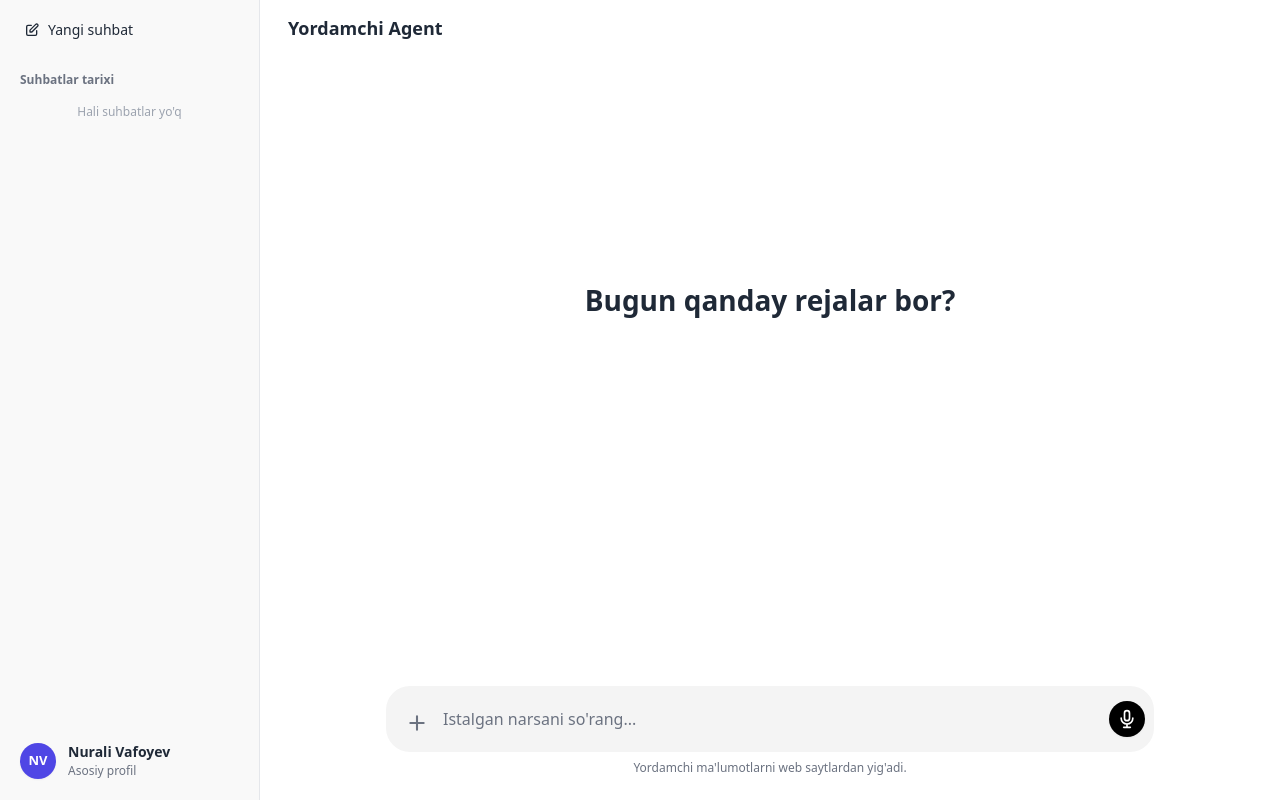
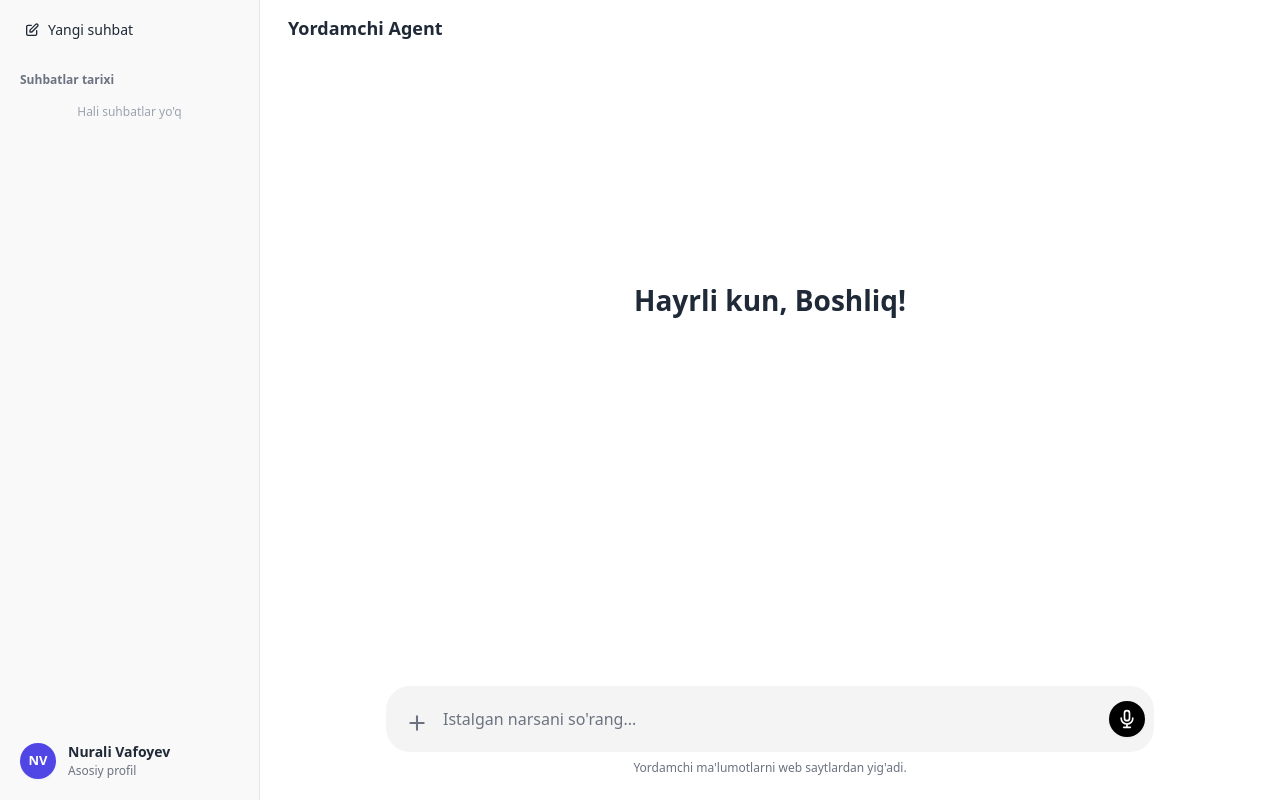
Before and after one commit to nuralivafoyev02/rule-based-agent, a Vue app: page / in a window 1280 px wide. Built offline with nearby package versions, Linux system fonts and the light colour scheme.

Commit message:
refactor: update empty state greeting in ChatInterface.vue

```diff
--- a/src/components/ChatInterface.vue
+++ b/src/components/ChatInterface.vue
@@ -81,7 +81,7 @@
                 <!-- Bo'sh holat -->
                 <div v-if="!chatStore.messages || chatStore.messages.length === 0"
                     class="h-full flex flex-col items-center justify-center px-4 -mt-10">
-                    <h2 class="text-[28px] font-semibold text-gray-800 mb-8">Bugun qanday rejalar bor?</h2>
+                    <h2 class="text-[28px] font-semibold text-gray-800 mb-8">Hayrli kun, Boshliq!</h2>
                 </div>
 
                 <!-- Xabarlar ro'yxati -->
```
